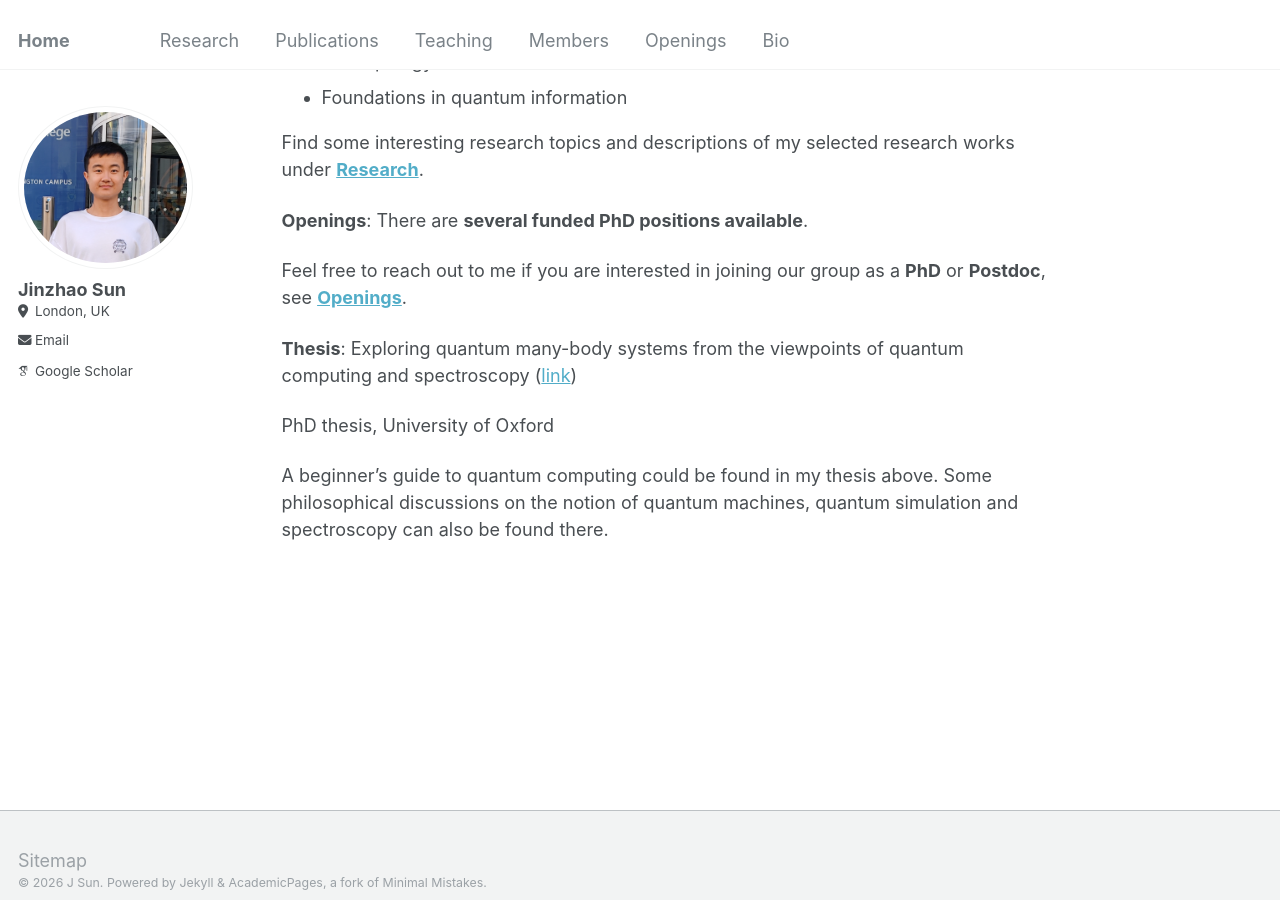
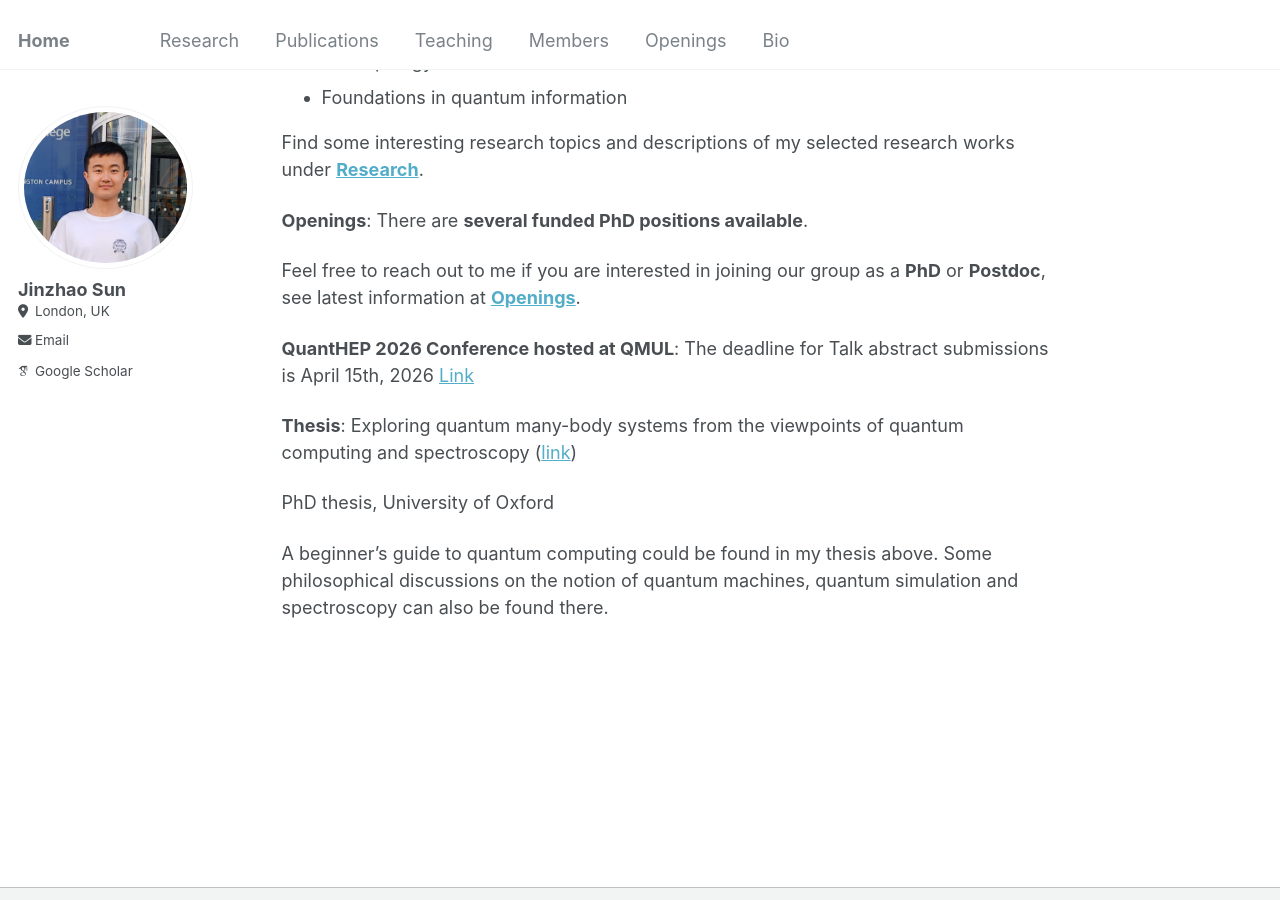
Before and after one commit to jinzhao-sun/jinzhao-sun.github.io, a Jekyll site: the page built from _pages/about.md, in a window 1280 px wide and 900 px high, scrolled down 782 px. Built offline with Jekyll 4.4.1, drawn with Linux system fonts in a browser that asks for light colours; some web fonts are replaced.

Commit message:
Update about.md

```diff
--- a/_pages/about.md
+++ b/_pages/about.md
@@ -27,7 +27,10 @@ Find some interesting research topics and descriptions of my selected research w
 
 **Openings**: There are **several funded PhD positions available**.
 
-Feel free to reach out to me if you are interested in joining our group as a **PhD** or **Postdoc**, see **[Openings](openings.md)**.
+Feel free to reach out to me if you are interested in joining our group as a **PhD** or **Postdoc**, see latest information at **[Openings](openings.md)**.
+
+**QuantHEP 2026 Conference hosted at QMUL**: The deadline for Talk abstract submissions is April 15th, 2026 [Link](https://indico.global/event/16939/)
+
 
 **Thesis**:
 Exploring quantum many-body systems from the viewpoints of quantum computing and spectroscopy ([link](https://ora.ox.ac.uk/objects/uuid:de5499cb-9c49-4be3-acc1-5be4cb81099d))
```
